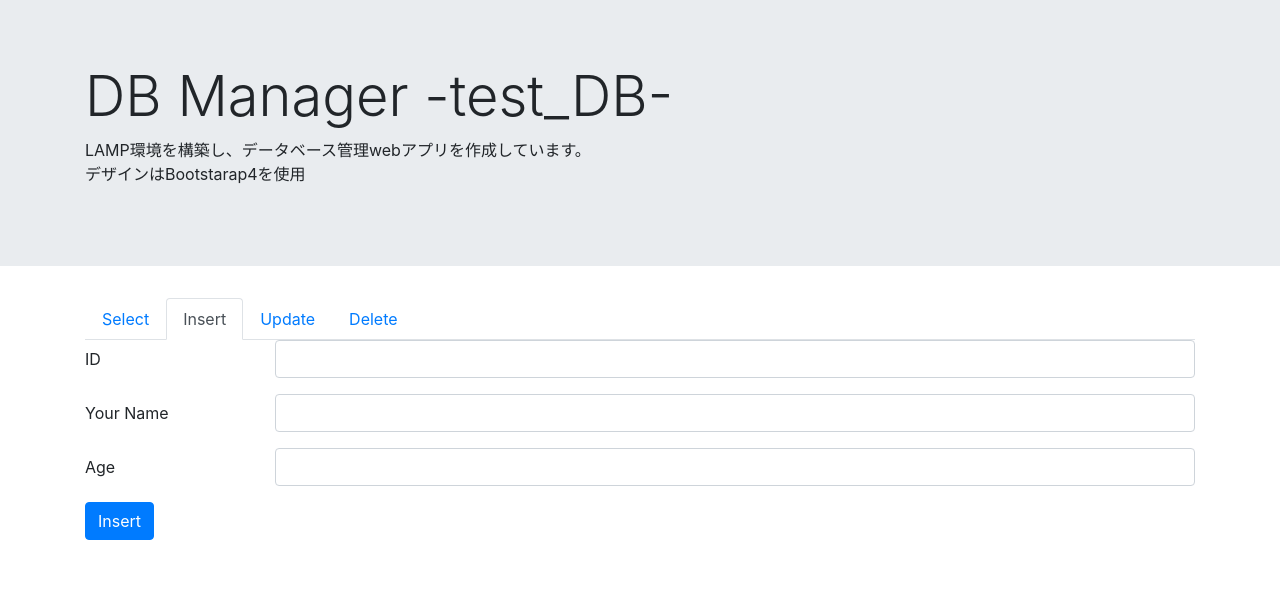
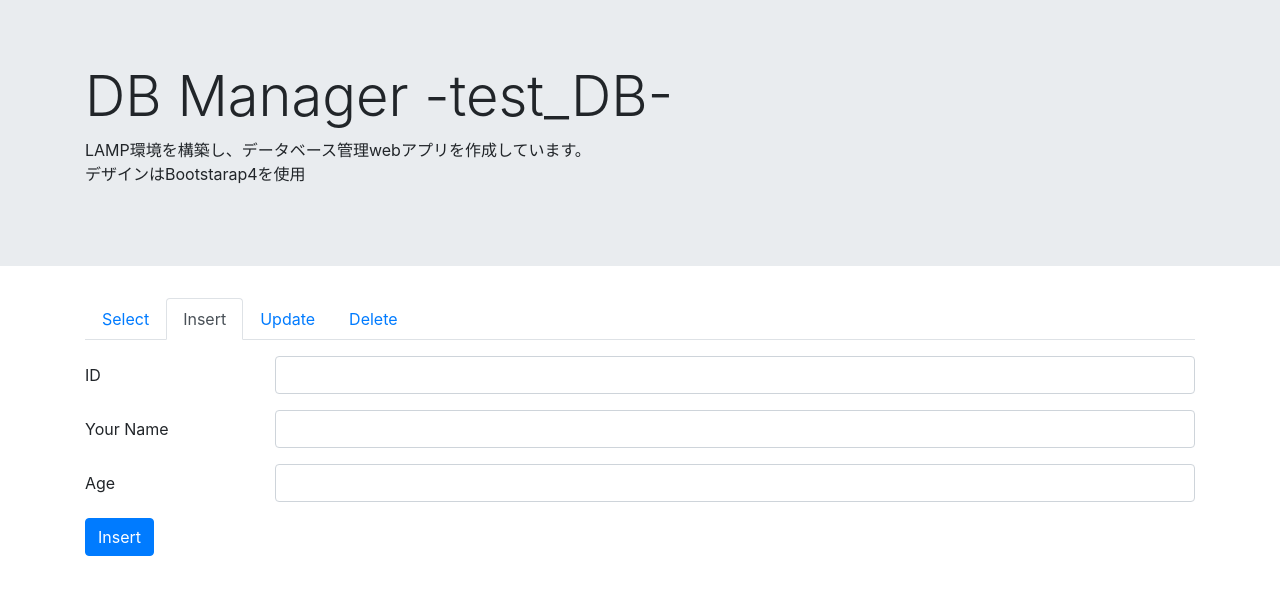
Before and after one commit to RyotaKudo0816/LAMP_sample, a PHP site: page / in a window 1280 px wide, after a click on "Insert". Shown: the part 57-652 px from the top of the page. Run offline with PHP 8.4, Linux system fonts and the light colour scheme; data that the repository does not hold is empty.

Commit message:
edit 'index.php'

```diff
--- a/index.php
+++ b/index.php
@@ -88,7 +88,7 @@
                 </table>
             </div>
             <div class="tab-pane" id="insert">
-                <form action="./insert.php" method="POST">
+                <form class="mt-3" action="./insert.php" method="POST">
                     <div class="form-group row">
                         <label for="id" class="col-sm-2 col-form-label">ID</label>
                         <div class="col-sm-10">
@@ -107,10 +107,8 @@
                             <input type="text" class="form-control" id="age" name="age">
                         </div>
                     </div>
-                    <div class="form-group row">
-                        <div class="col-sm-10">
-                            <button type="submit" class="btn btn-primary">Insert</button>
-                        </div>
+                    <div class="form-group">
+                        <button type="submit" class="btn btn-primary">Insert</button>
                     </div>
                 </form>
             </div>
```
